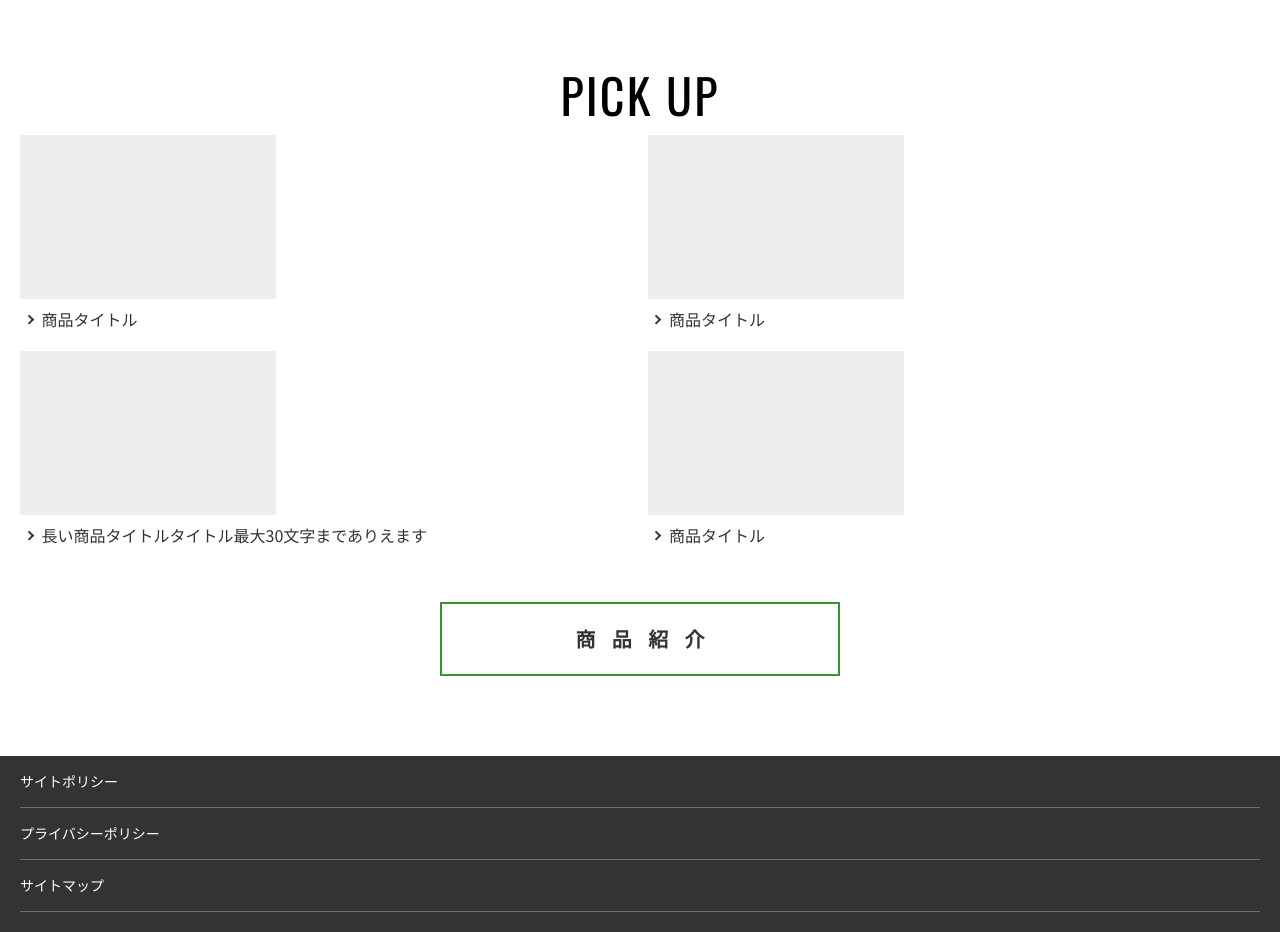
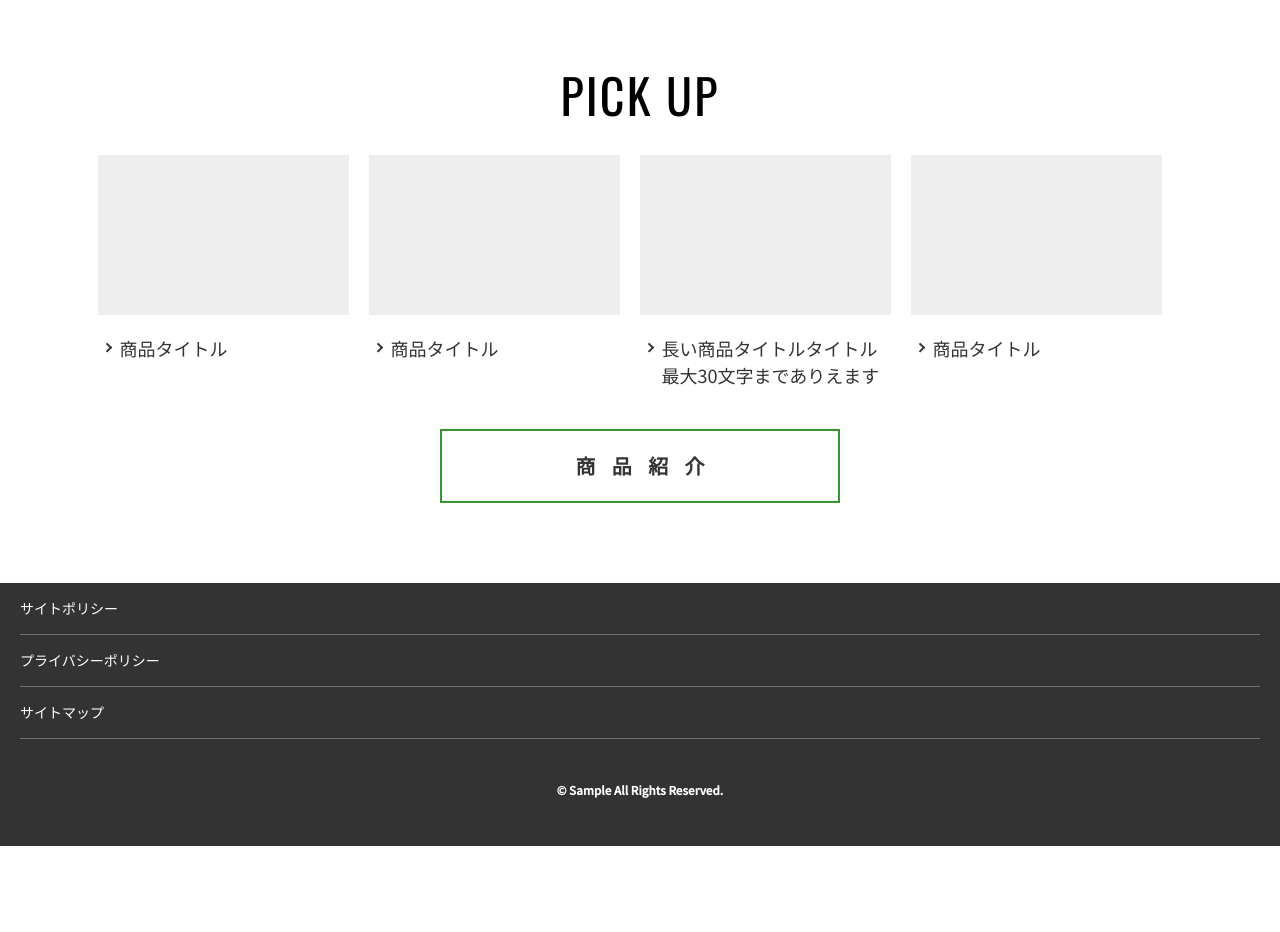
Before and after one commit to zakazan/mdn_coading_textbook, a plain HTML site: page EXERCISE01/index.html in a window 1280 px wide. Shown: the part 1280-2212 px from the top of the page. After the commit the page ends 2126 px from the top, so only its background shows below. Drawn offline with nearby package versions, Linux system fonts and the light colour scheme.

Commit message:
PCpickUpセクション

```diff
--- a/EXERCISE01/css/top.css
+++ b/EXERCISE01/css/top.css
@@ -367,3 +367,21 @@
     border-top: solid 2px #333333;
     border-right: solid 2px #333333;
 }
+
+@media screen and (min-width: 768px) {
+    .pickupList {
+        max-width: 1084px;
+        margin: 40px auto;
+        gap: 20px;
+    }
+
+    .pickupList__item {
+        max-width: calc(25% - 20px);
+    }
+
+    .pickupList__title {
+        font-size: 18px;
+        max-width: 100%;
+        margin-top: 20px;
+    }
+}
```
